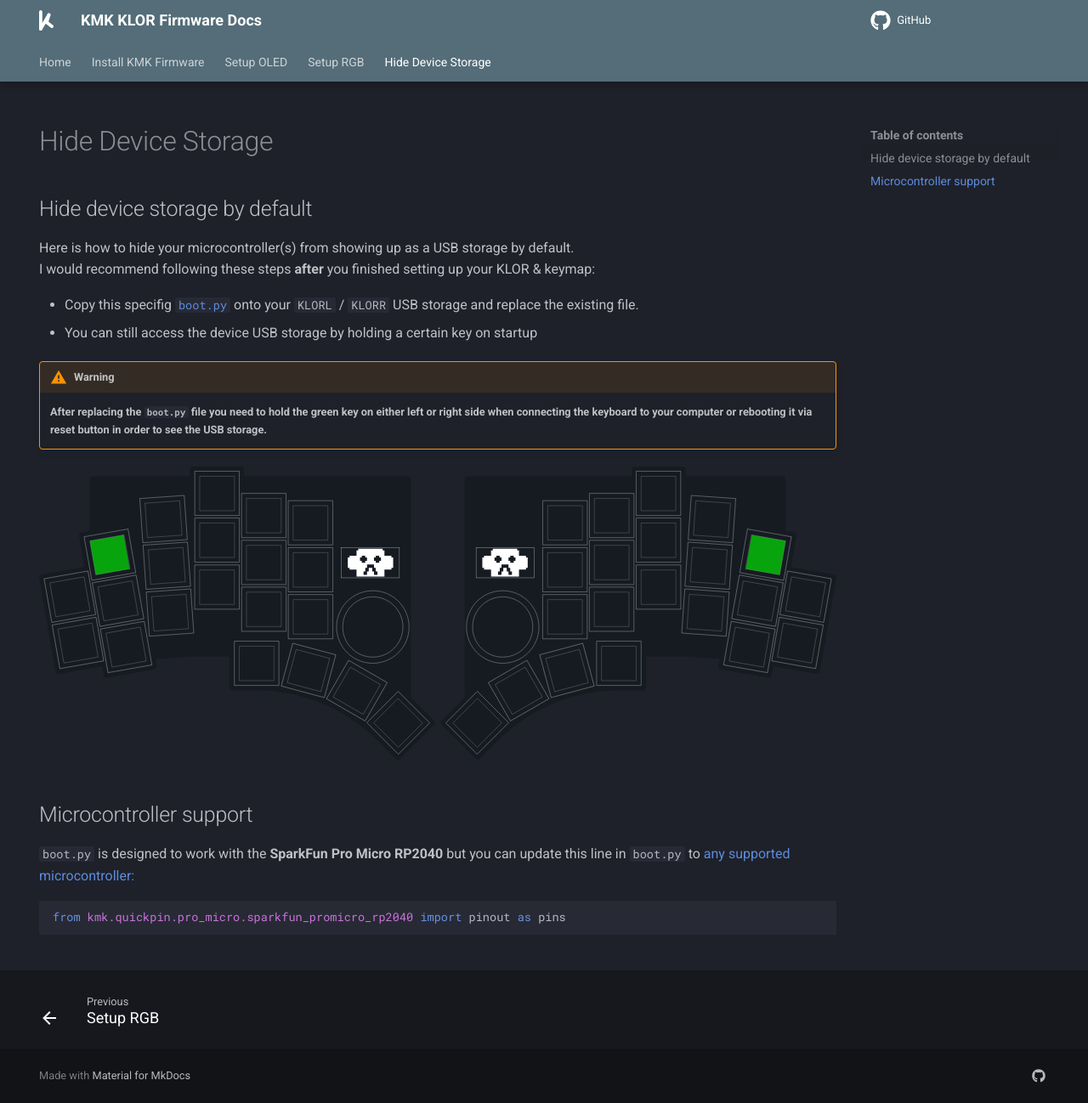
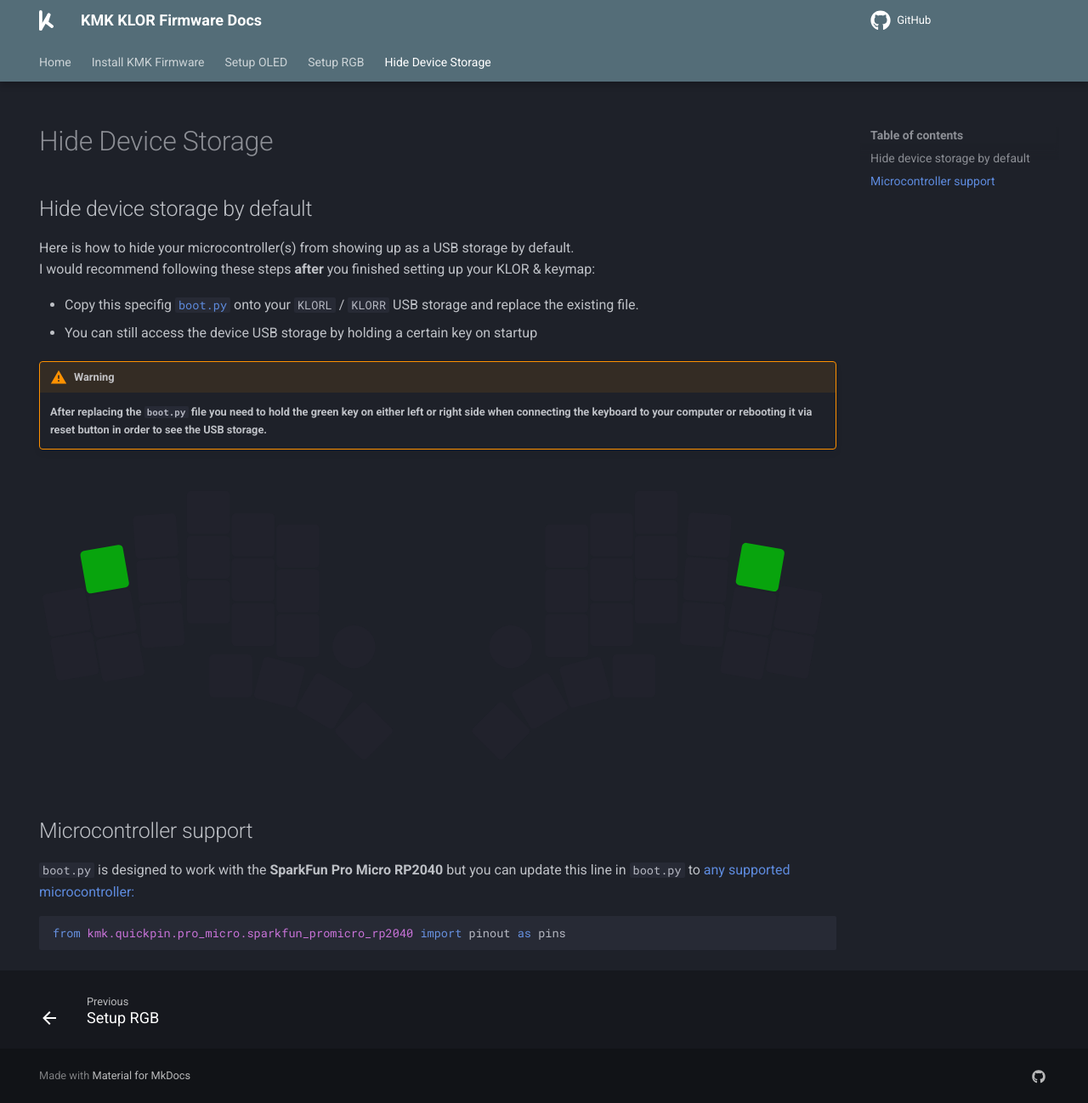
Before and after one commit to moritz-john/kmk-config-klor, an MkDocs documentation site: the page built from docs/hide_device_storage.md, in a window 1280 px wide and 1298 px high. Shown: the whole window at 85% size. Built offline with MkDocs 1.6.1 and Material for MkDocs 9.7.7, drawn with Linux system fonts in a browser that asks for light colours; plug-ins that fetch from the network failed and are left out; comment, search, counter and statistics services are not loaded.

Commit message:
Change Hide Device Storage image

```diff
--- a/docs/hide_device_storage.md
+++ b/docs/hide_device_storage.md
@@ -16,7 +16,7 @@
 !!! warning
     **After replacing the `boot.py` file you need to hold the green key on either left or right side when connecting the keyboard to your computer or rebooting it via reset button in order to see the USB storage.**
 
-![Image title](images/hold_key_device_storage.svg)
+![Image title](images/hold_key_klor.svg)
 
 ## Microcontroller support
 `boot.py` is designed to work with the **SparkFun Pro Micro RP2040** but you can update this line in `boot.py` to [any supported microcontroller:](https://github.com/KMKfw/kmk_firmware/tree/master/kmk/quickpin/pro_micro)
```
Also changed, not shown: docs/images/hold_key_klor.svg (added).
